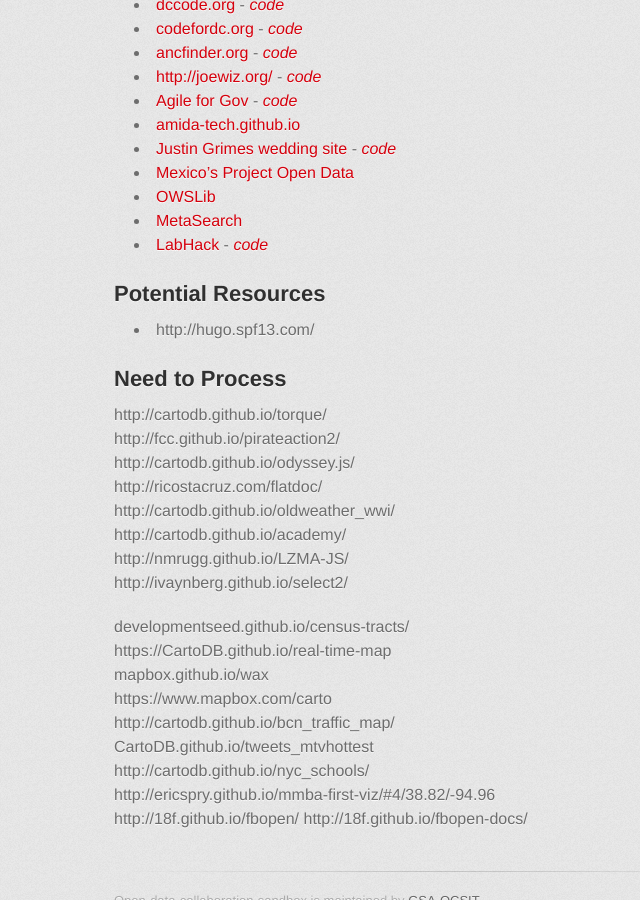
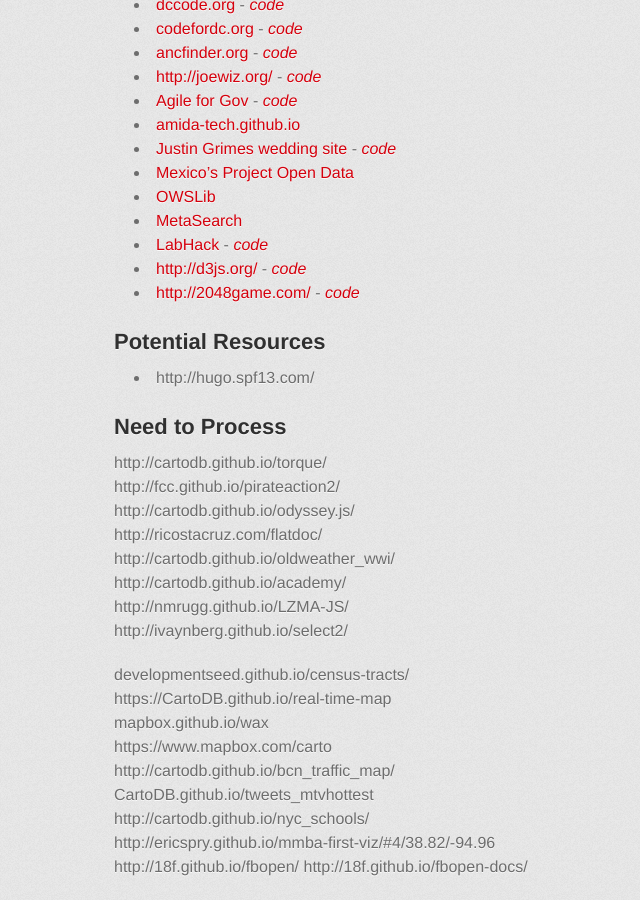
Before and after one commit to GSA/Open-Data-Collaboration-Sandbox, a Jekyll site: the page built from website_examples.md, in a window 1280 px wide and 900 px high, scrolled down 2158 px. Shown: the whole window, without its empty margins (216-856 px from the left). Built offline with Jekyll 4.4.1, drawn with Linux system fonts in a browser that asks for light colours; some web fonts are replaced.

Commit message:
Adding 2

```diff
--- a/website_examples.md
+++ b/website_examples.md
@@ -97,6 +97,8 @@
 * [OWSLib](http://geopython.github.io/OWSLib/)
 * [MetaSearch](http://geopython.github.io/MetaSearch/)
 * [LabHack](http://www.labhack.org/) - *[code](https://www.github.com/codefordayton/labhack)*
+* [http://d3js.org/](https://mbostock.github.io/d3) - *[code](https://github.com/mbostock/d3)*
+* [http://2048game.com/](http://gabrielecirulli.github.io/2048/) - *[code](http://github.com/gabrielecirulli/2048/)*
 
 
 ## Potential Resources
```
